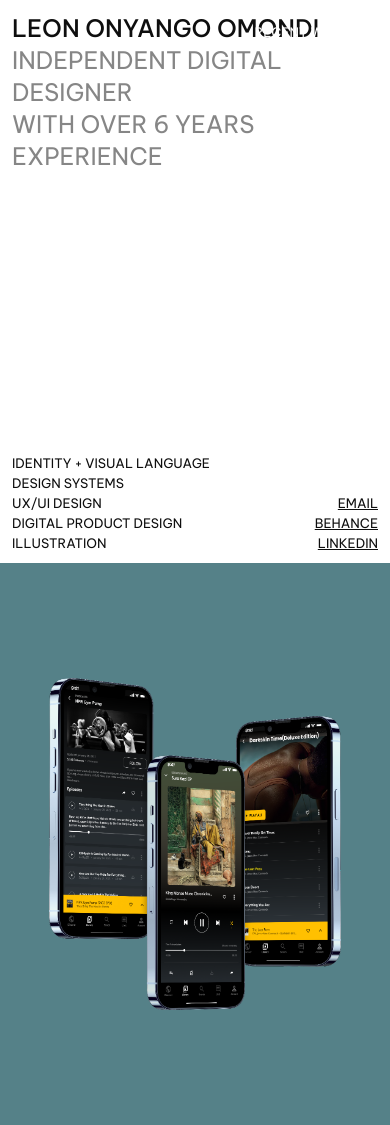
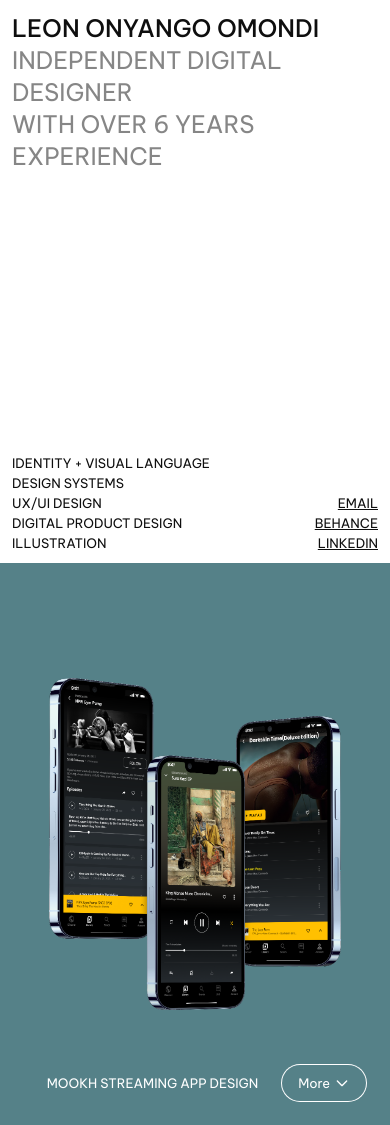
Before and after one commit to Project-Debe/leon-portfolio, a Next.js app: page / in a window 390 px wide. Built offline with nearby package versions, Linux system fonts and the light colour scheme.

Commit message:
add heroicons and headless ui

```diff
--- /dev/null
+++ b/components/Dropdown.tsx
@@ -0,0 +1,26 @@
+import { Menu } from "@headlessui/react";
+import { ChevronDownIcon } from "@heroicons/react/outline";
+
+function Dropdown() {
+  return (
+    <Menu>
+      <Menu.Button
+        className="flex items-center space-x-1 rounded-full px-4 py-2.5 ring-1 ring-white"
+        disabled
+      >
+        <span>More</span>
+        <ChevronDownIcon className="h-4 w-4" />
+      </Menu.Button>
+      <Menu.Items>
+        <Menu.Item>
+          <a href="/account-settings">View Prototype</a>
+        </Menu.Item>
+        <Menu.Item>
+          <a href="/account-settings">View Website</a>
+        </Menu.Item>
+      </Menu.Items>
+    </Menu>
+  );
+}
+
+export default Dropdown;
--- a/components/index.ts
+++ b/components/index.ts
@@ -1 +1,2 @@
-export { default as SEO } from './SEO';
+export { default as Dropdown } from "./Dropdown";
+export { default as SEO } from "./SEO";
--- a/package.json
+++ b/package.json
@@ -9,6 +9,8 @@
     "lint": "next lint"
   },
   "dependencies": {
+    "@headlessui/react": "^1.6.4",
+    "@heroicons/react": "^1.0.6",
     "next": "12.1.6",
     "react": "18.1.0",
     "react-dom": "18.1.0"
--- a/pages/index.tsx
+++ b/pages/index.tsx
@@ -1,8 +1,8 @@
 import type { NextPage } from "next";
+import Image from "next/image";
 // import Link from 'next/link';
 
-import { SEO } from "@components";
-import Image from "next/image";
+import { Dropdown, SEO } from "@components";
 
 const Home: NextPage = () => {
   return (
@@ -58,8 +58,8 @@ const Home: NextPage = () => {
             </div>
           </div>
         </div>
-        <div className="relative">
-          <div className="fixed top-6 right-6 z-10 flex space-x-2 text-sm text-white">
+        <div className="relative text-sm text-white">
+          <div className="fixed top-6 right-6 z-10 hidden space-x-2 lg:flex">
             <span>Recent Work</span>
             <span className="-mt-0.5 animate-pulse duration-1000">↓</span>
           </div>
@@ -73,6 +73,10 @@ const Home: NextPage = () => {
                 priority
               />
             </div>
+            <div className="absolute bottom-6 right-6 flex items-center space-x-6">
+              <p>Mookh Streaming App Design</p>
+              <Dropdown />
+            </div>
           </div>
         </div>
       </div>
```
Also changed, not shown: components/SEO.tsx (+6 -5 lines), 1 other file (tests, documents, lock files or other folders).
